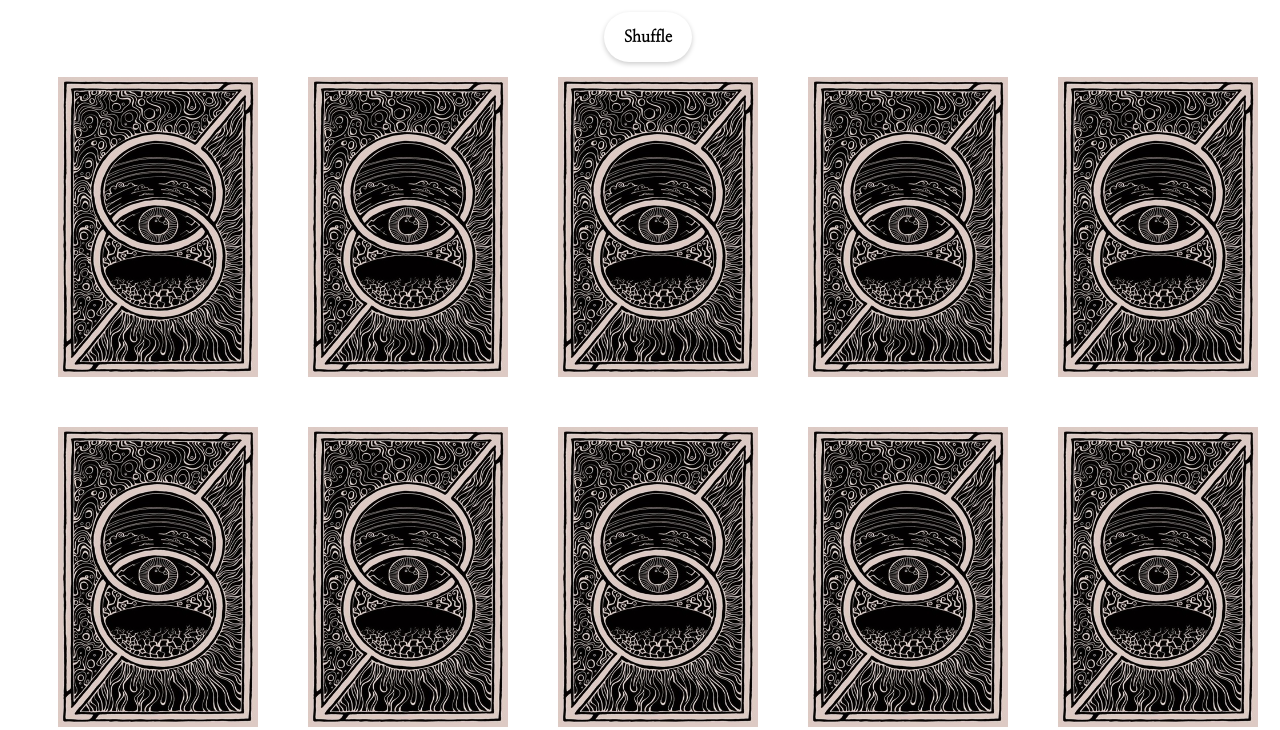
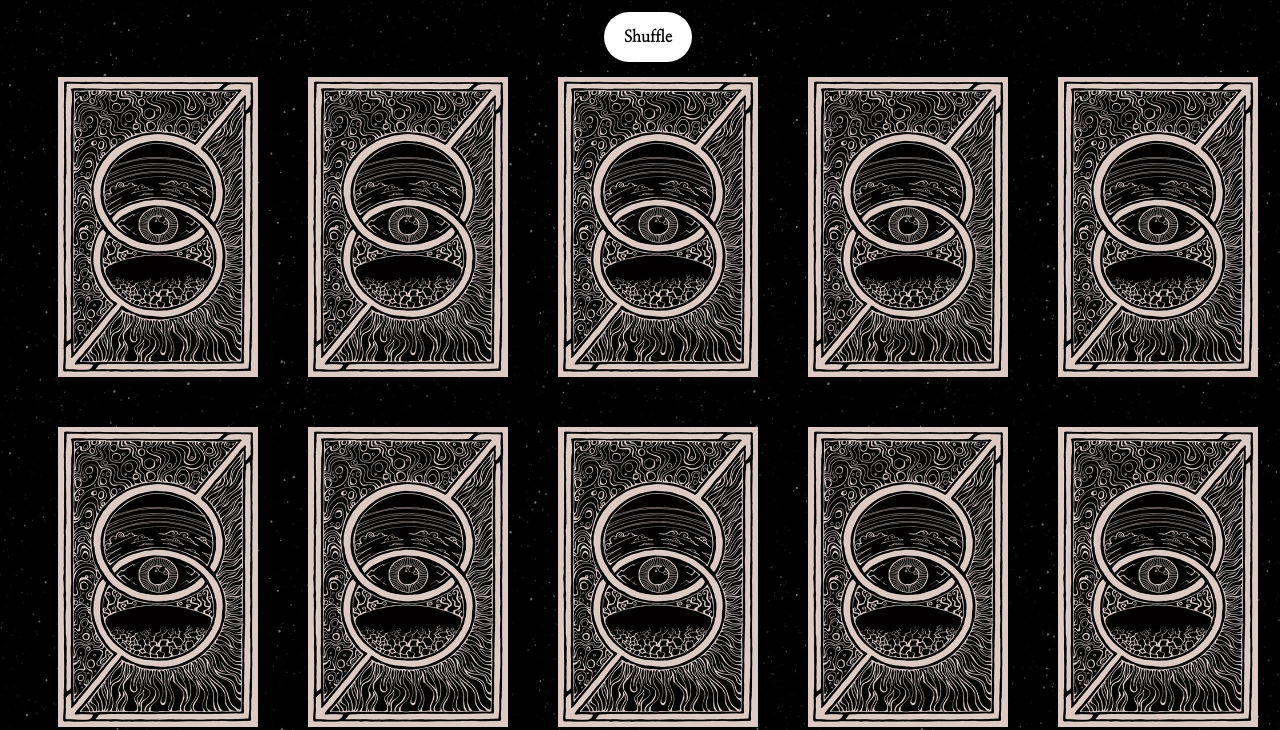
Before and after one commit to cse110-sp23-group19/tarot-card-reader, a website with bundled scripts: page src/selection.html in a window 1280 px wide. Shown: the part 155-885 px from the top of the page. Built offline with nearby package versions, Linux system fonts and the light colour scheme; a web font is replaced by a local one.

Commit message:
updated background gif link

```diff
--- a/src/css/landing.css
+++ b/src/css/landing.css
@@ -1,6 +1,6 @@
 body {
 	font-family: Arial, Helvetica, sans-serif;
-	background-image: url("../../assets/sparkling-night-background.gif");
+	background-image: url("https://cse110-sp23-group19.github.io/tarot-card-reader/src/assets/sparkling-night-background.gif");
 	height: 100%;
 	width: 100%;
 }
--- a/src/css/selection.css
+++ b/src/css/selection.css
@@ -1,6 +1,6 @@
 body {
 	font-family: Arial, Helvetica, sans-serif;
-	background-image: url("../../assets/sparkling-night-background.gif");
+	background-image: url("https://cse110-sp23-group19.github.io/tarot-card-reader/src/assets/sparkling-night-background.gif");
 	height: 100%;
 	width: 100%;
 }
```
